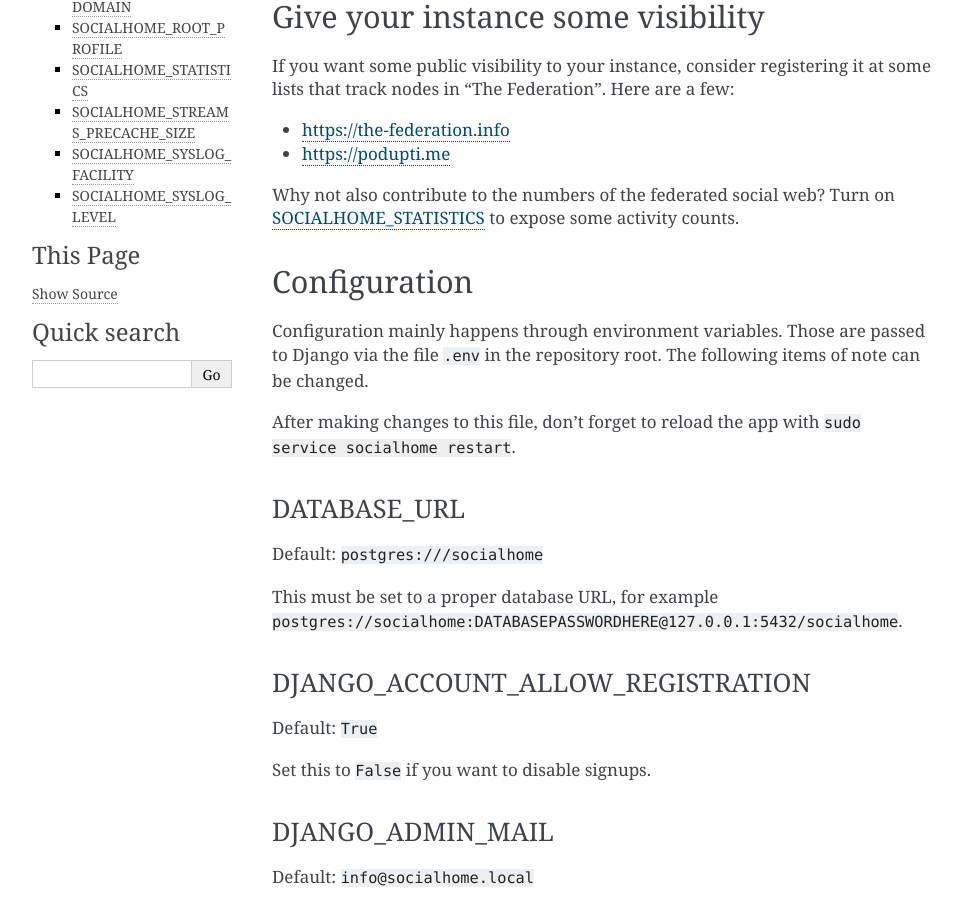
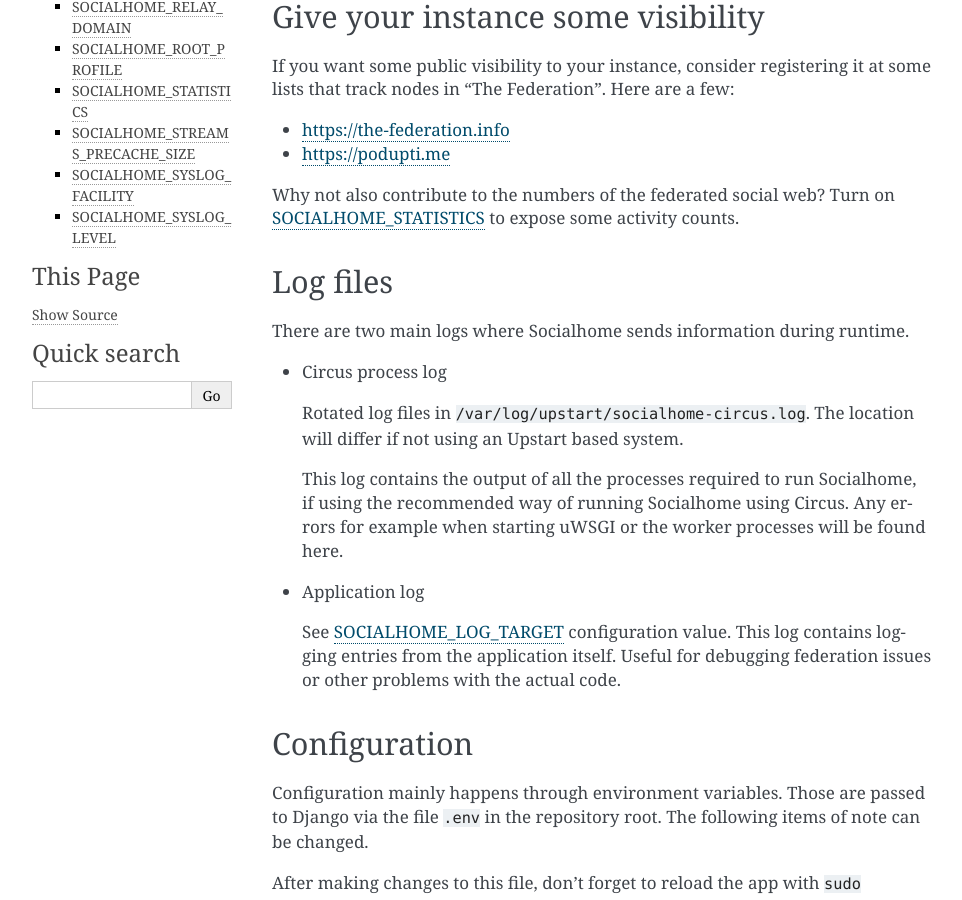
Before and after one commit to jaywink/socialhome, a Sphinx documentation site: the page built from docs/running.rst, in a window 1280 px wide and 900 px high, scrolled down 1169 px. Shown: the whole window, without its empty margins (148-1110 px from the left). Built offline with Sphinx 7.4.7, drawn with Linux system fonts in a browser that asks for light colours.

Commit message:
Add log files information to documentation

```diff
--- a/docs/running.rst
+++ b/docs/running.rst
@@ -67,6 +67,21 @@
 * https://podupti.me
 
 Why not also contribute to the numbers of the federated social web? Turn on :ref:`configuration-statistics` to expose some activity counts.
+
+Log files
+---------
+
+There are two main logs where Socialhome sends information during runtime.
+
+* Circus process log
+
+  Rotated log files in ``/var/log/upstart/socialhome-circus.log``. The location will differ if not using an Upstart based system.
+
+  This log contains the output of all the processes required to run Socialhome, if using the recommended way of running Socialhome using Circus. Any errors for example when starting uWSGI or the worker processes will be found here.
+
+* Application log
+
+  See :ref:`config-log-target` configuration value. This log contains logging entries from the application itself. Useful for debugging federation issues or other problems with the actual code.
 
 Configuration
 -------------
@@ -240,6 +255,8 @@
 
 Force HTTPS. There should be no reason to turn this off.
 
+.. _config-log-target:
+
 SOCIALHOME_LOG_TARGET
 .....................
 
```
